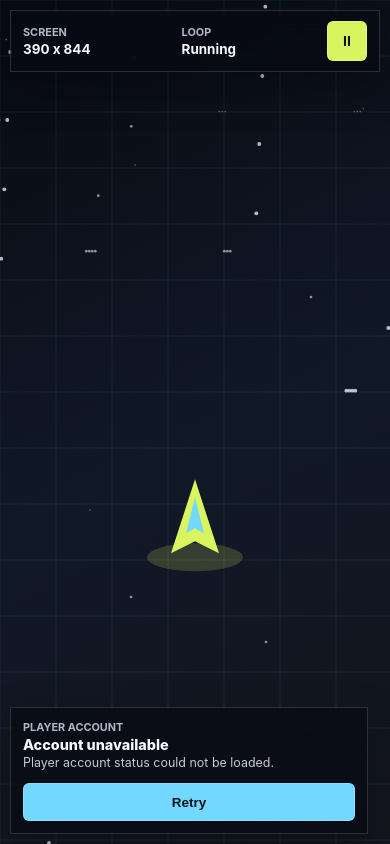
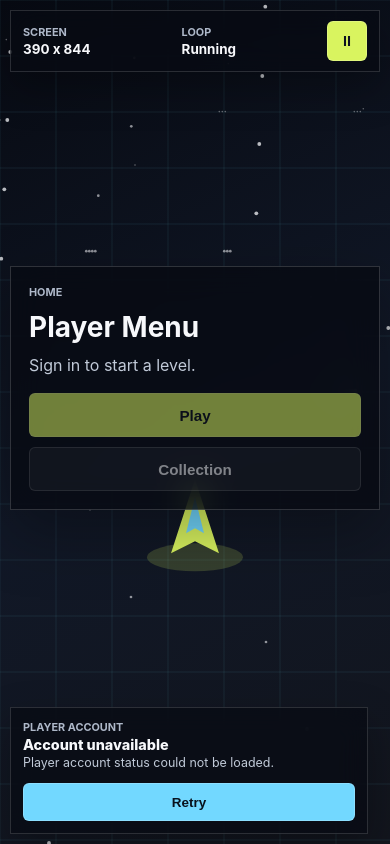
Before and after one commit to mtplayground/jasz2026-5d75-stellar-arena-17, a website with bundled scripts: page src/client/index.html in a window 390 px wide. Built offline with nearby package versions, Linux system fonts and the light colour scheme; no server answers; animation ran at ten frames a second.

Commit message:
feat: Main menu and "Play" flow

```diff
--- /dev/null
+++ b/src/client/appRouter.js
@@ -0,0 +1,107 @@
+const ROUTES = new Set(["menu", "game", "collection"]);
+
+function readRoute() {
+  const route = window.location.hash.replace(/^#\/?/, "");
+  return ROUTES.has(route) ? route : "menu";
+}
+
+function playerDisplayName(player) {
+  return player?.name || player?.email || "Player";
+}
+
+export function initAppRouter({
+  shell,
+  menuScreen,
+  gameScreen,
+  collectionScreen,
+  menuHeading,
+  menuSubtitle,
+  playButton,
+  collectionButton,
+  collectionOwner,
+  backButtons,
+  gamePilot,
+}) {
+  const required = [
+    shell,
+    menuScreen,
+    gameScreen,
+    collectionScreen,
+    menuHeading,
+    menuSubtitle,
+    playButton,
+    collectionButton,
+    collectionOwner,
+    gamePilot,
+  ];
+
+  if (required.some((element) => !element)) {
+    throw new Error("App router could not find all required DOM elements");
+  }
+
+  let route = readRoute();
+  let session = { status: "loading", player: null, loginUrl: null };
+
+  const navigate = (nextRoute) => {
+    route = ROUTES.has(nextRoute) ? nextRoute : "menu";
+    if (!session.player && route !== "menu") {
+      route = "menu";
+    }
+    window.location.hash = route;
+    render();
+  };
+
+  const render = () => {
+    const player = session.player;
+    const signedIn = Boolean(player);
+    const displayName = playerDisplayName(player);
+
+    if (!signedIn && route !== "menu") {
+      route = "menu";
+    }
+
+    shell.dataset.route = route;
+    menuScreen.hidden = route !== "menu";
+    gameScreen.hidden = route !== "game";
+    collectionScreen.hidden = route !== "collection";
+
+    playButton.disabled = !signedIn;
+    collectionButton.disabled = !signedIn;
+
+    if (session.status === "loading") {
+      menuHeading.textContent = "Player Menu";
+      menuSubtitle.textContent = "Checking account.";
+    } else if (!signedIn) {
+      menuHeading.textContent = "Player Menu";
+      menuSubtitle.textContent = "Sign in to start a level.";
+    } else {
+      menuHeading.textContent = `Ready, ${displayName}`;
+      menuSubtitle.textContent = "Level 1 is ready.";
+    }
+
+    collectionOwner.textContent = signedIn ? `${displayName}'s Collection` : "Collection";
+    gamePilot.textContent = signedIn ? displayName : "Player";
+  };
+
+  playButton.addEventListener("click", () => navigate("game"));
+  collectionButton.addEventListener("click", () => navigate("collection"));
+
+  for (const button of backButtons) {
+    button.addEventListener("click", () => navigate(button.dataset.navRoute || "menu"));
+  }
+
+  window.addEventListener("hashchange", () => {
+    route = readRoute();
+    render();
+  });
+
+  render();
+
+  return {
+    updateSession(nextSession) {
+      session = nextSession;
+      render();
+    },
+    navigate,
+  };
+}
--- a/src/client/authPanel.js
+++ b/src/client/authPanel.js
@@ -1,4 +1,4 @@
-export function initAuthPanel({ panel, status, details, action, avatar }) {
+export function initAuthPanel({ panel, status, details, action, avatar, onSessionChange = () => {} }) {
   if (!panel || !status || !details || !action || !avatar) {
     throw new Error("Auth panel could not find all required DOM elements");
   }
@@ -11,6 +11,7 @@ export function initAuthPanel({ panel, status, details, action, avatar }) {
     action.disabled = true;
     avatar.hidden = true;
     avatar.removeAttribute("src");
+    onSessionChange({ status: "loading", player: null, loginUrl: null });
   };
 
   const setLoggedOut = (loginUrl) => {
@@ -24,9 +25,10 @@ export function initAuthPanel({ panel, status, details, action, avatar }) {
     };
     avatar.hidden = true;
     avatar.removeAttribute("src");
+    onSessionChange({ status: "signed-out", player: null, loginUrl });
   };
 
-  const setLoggedIn = ({ player, message }) => {
+  const setLoggedIn = ({ player, message, isNew }) => {
     panel.dataset.state = "signed-in";
     const displayName = player.name || player.email;
     status.textContent = displayName;
@@ -43,6 +45,8 @@ export function initAuthPanel({ panel, status, details, action, avatar }) {
       avatar.hidden = true;
       avatar.removeAttribute("src");
     }
+
+    onSessionChange({ status: "signed-in", player, message, isNew });
   };
 
   const setError = () => {
@@ -54,6 +58,7 @@ export function initAuthPanel({ panel, status, details, action, avatar }) {
     action.onclick = () => refresh();
     avatar.hidden = true;
     avatar.removeAttribute("src");
+    onSessionChange({ status: "error", player: null, loginUrl: null });
   };
 
   const refresh = async () => {
--- a/src/client/index.html
+++ b/src/client/index.html
@@ -8,7 +8,7 @@
     <link rel="stylesheet" href="/styles.css">
   </head>
   <body>
-    <main class="app-shell" aria-label="Game shell">
+    <main class="app-shell" aria-label="Game shell" data-route="menu">
       <canvas id="game-canvas" aria-label="Game render surface"></canvas>
       <section class="hud" aria-live="polite">
         <div>
@@ -32,6 +32,32 @@
         </div>
         <button id="auth-action" class="auth-button" type="button" disabled>Sign in</button>
       </section>
+      <section class="screen-layer" aria-live="polite">
+        <section id="menu-screen" class="screen-panel menu-screen">
+          <span class="label">Home</span>
+          <h1 id="menu-heading">Player Menu</h1>
+          <p id="menu-subtitle">Checking account.</p>
+          <div class="menu-actions">
+            <button id="play-button" class="primary-action" type="button" disabled>Play</button>
+            <button id="collection-button" class="secondary-action" type="button" disabled>Collection</button>
+          </div>
+        </section>
+
+        <section id="collection-screen" class="screen-panel collection-screen" hidden>
+          <span class="label">Inventory</span>
+          <h1 id="collection-owner">Collection</h1>
+          <div class="empty-inventory">No gear</div>
+          <button class="secondary-action" type="button" data-nav-route="menu">Back</button>
+        </section>
+
+        <section id="game-screen" class="game-screen" hidden>
+          <div>
+            <span class="label">Level 1</span>
+            <strong id="game-pilot">Player</strong>
+          </div>
+          <button class="secondary-action compact-action" type="button" data-nav-route="menu">Menu</button>
+        </section>
+      </section>
       <div id="pause-banner" class="pause-banner" hidden>Paused</div>
     </main>
     <script type="module" src="/main.js"></script>
--- a/src/client/main.js
+++ b/src/client/main.js
@@ -1,3 +1,4 @@
+import { initAppRouter } from "./appRouter.js";
 import { initAuthPanel } from "./authPanel.js";
 import { createGameShell } from "./game/createGameShell.js";
 
@@ -11,10 +12,25 @@ const shell = createGameShell({
 
 shell.start();
 
+const router = initAppRouter({
+  shell: document.querySelector(".app-shell"),
+  menuScreen: document.querySelector("#menu-screen"),
+  gameScreen: document.querySelector("#game-screen"),
+  collectionScreen: document.querySelector("#collection-screen"),
+  menuHeading: document.querySelector("#menu-heading"),
+  menuSubtitle: document.querySelector("#menu-subtitle"),
+  playButton: document.querySelector("#play-button"),
+  collectionButton: document.querySelector("#collection-button"),
+  collectionOwner: document.querySelector("#collection-owner"),
+  backButtons: document.querySelectorAll("[data-nav-route]"),
+  gamePilot: document.querySelector("#game-pilot"),
+});
+
 initAuthPanel({
   panel: document.querySelector("#auth-panel"),
   status: document.querySelector("#auth-status"),
   details: document.querySelector("#auth-details"),
   action: document.querySelector("#auth-action"),
   avatar: document.querySelector("#auth-avatar"),
+  onSessionChange: (session) => router.updateSession(session),
 });
--- a/src/client/styles.css
+++ b/src/client/styles.css
@@ -122,6 +122,143 @@ body {
   outline-offset: 3px;
 }
 
+.screen-layer {
+  position: absolute;
+  inset: 96px 16px 24px;
+  display: grid;
+  place-items: center;
+  pointer-events: none;
+}
+
+.screen-panel,
+.game-screen {
+  pointer-events: auto;
+}
+
+.screen-panel {
+  display: grid;
+  gap: 14px;
+  width: min(480px, 100%);
+  padding: 22px;
+  border: 1px solid rgba(255, 255, 255, 0.16);
+  background: rgba(7, 10, 18, 0.76);
+  backdrop-filter: blur(16px);
+  box-shadow: 0 22px 60px rgba(0, 0, 0, 0.32);
+}
+
+.screen-panel[hidden],
+.game-screen[hidden] {
+  display: none;
+}
+
+.screen-panel h1 {
+  margin: 0;
+  font-size: clamp(1.8rem, 4vw, 3.4rem);
+  line-height: 1;
+}
+
+.screen-panel p {
+  margin: 0;
+  color: #c1cad8;
+  font-size: 1rem;
+}
+
+.menu-actions {
+  display: flex;
+  flex-wrap: wrap;
+  gap: 10px;
+  margin-top: 4px;
+}
+
+.primary-action,
+.secondary-action {
+  min-height: 44px;
+  border: 1px solid rgba(255, 255, 255, 0.18);
+  border-radius: 6px;
+  cursor: pointer;
+  font-size: 0.95rem;
+  font-weight: 850;
+}
+
+.primary-action {
+  min-width: 132px;
+  background: #d9f45f;
+  color: #0d1220;
+}
+
+.primary-action:hover:not(:disabled) {
+  background: #f5ff96;
+}
+
+.secondary-action {
+  min-width: 132px;
+  background: rgba(255, 255, 255, 0.08);
+  color: #f7f8fb;
+}
+
+.secondary-action:hover:not(:disabled) {
+  background: rgba(255, 255, 255, 0.16);
+}
+
+.primary-action:disabled,
+.secondary-action:disabled {
+  cursor: not-allowed;
+  opacity: 0.5;
+}
+
+.primary-action:focus-visible,
+.secondary-action:focus-visible {
+  outline: 3px solid #72d8ff;
+  outline-offset: 3px;
+}
+
+.empty-inventory {
+  display: grid;
+  place-items: center;
+  min-height: 132px;
+  border: 1px dashed rgba(255, 255, 255, 0.22);
+  color: #c1cad8;
+  font-weight: 800;
+}
+
+.game-screen {
+  display: flex;
+  align-items: center;
+  gap: 12px;
+  padding: 10px 12px;
+  border: 1px solid rgba(255, 255, 255, 0.16);
+  background: rgba(7, 10, 18, 0.72);
+  backdrop-filter: blur(14px);
+  box-shadow: 0 16px 42px rgba(0, 0, 0, 0.28);
+}
+
+.game-screen div {
+  display: grid;
+  gap: 2px;
+  min-width: 120px;
+}
+
+.game-screen strong {
+  overflow: hidden;
+  max-width: 220px;
+  text-overflow: ellipsis;
+  white-space: nowrap;
+}
+
+.compact-action {
+  min-width: 72px;
+  min-height: 38px;
+}
+
+.app-shell[data-route="game"] .screen-layer {
+  inset: auto 16px 24px auto;
+  place-items: end;
+}
+
+.app-shell[data-route="game"] .auth-panel {
+  opacity: 0.92;
+}
+
 .hud div {
   display: grid;
   gap: 2px;
@@ -188,6 +325,29 @@ body {
     grid-template-columns: auto minmax(0, 1fr);
   }
 
+  .screen-layer {
+    inset: 82px 10px 150px;
+    align-items: center;
+  }
+
+  .screen-panel {
+    padding: 18px;
+  }
+
+  .screen-panel h1 {
+    font-size: 1.75rem;
+  }
+
+  .menu-actions,
+  .primary-action,
+  .secondary-action {
+    width: 100%;
+  }
+
+  .app-shell[data-route="game"] .screen-layer {
+    inset: auto 10px 150px auto;
+  }
+
   .auth-button {
     grid-column: 1 / -1;
     width: 100%;
```
Also changed, not shown: scripts/verify-game-shell.js (+9 -0 lines).
